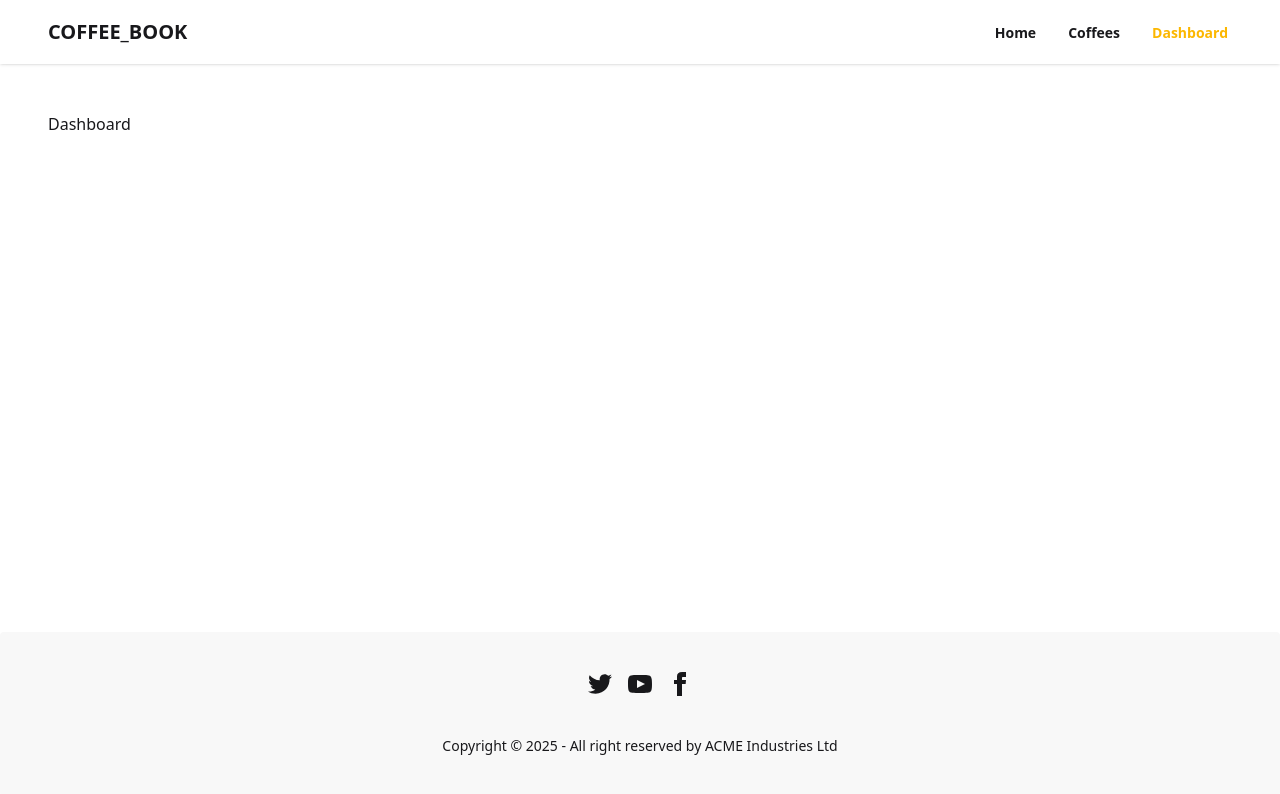
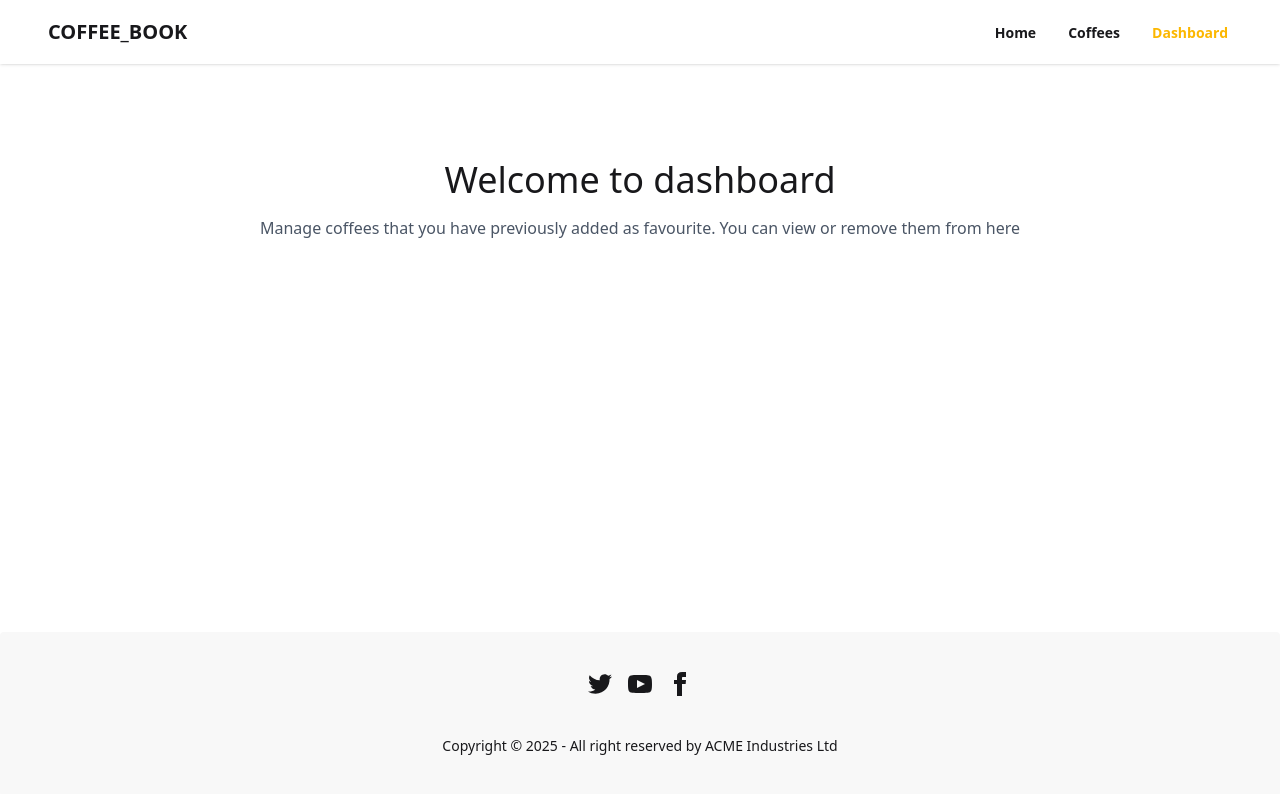
Before and after one commit to CoderTahmid/Coffe-Book, a React (Vite) app: page /dashboard in a window 1280 px wide. Shown: the top 794 px of the page. Built offline with nearby package versions, Linux system fonts and the light colour scheme.

Commit message:
card showed on the dashboard according to the local storage

```diff
--- a/src/pages/Dashboard.jsx
+++ b/src/pages/Dashboard.jsx
@@ -1,9 +1,22 @@
-import React from 'react';
+import React, { useEffect, useState } from 'react';
+import Heading from '../components/Heading';
+import { getAllFavorites } from '../utils';
+import Card from '../components/Card';
 
 const Dashboard = () => {
+    const [coffees, setCoffees] = useState([]);
+    useEffect(() => {
+        const favorites = getAllFavorites();
+        setCoffees(favorites);
+    }, []);
     return (
         <div>
-            Dashboard
+            <Heading title="Welcome to dashboard" subtitle="Manage coffees that you have previously added as favourite. You can view or remove them from here"></Heading>
+            <div className='grid gtid-cols-1 md:grid-cols-2 lg:grid-cols-3 gap-6 my-12'>
+                {
+                    coffees.map(coffee => <Card key={coffee.id} coffee={coffee}></Card>)
+                }
+            </div>
         </div>
     );
 };
```
